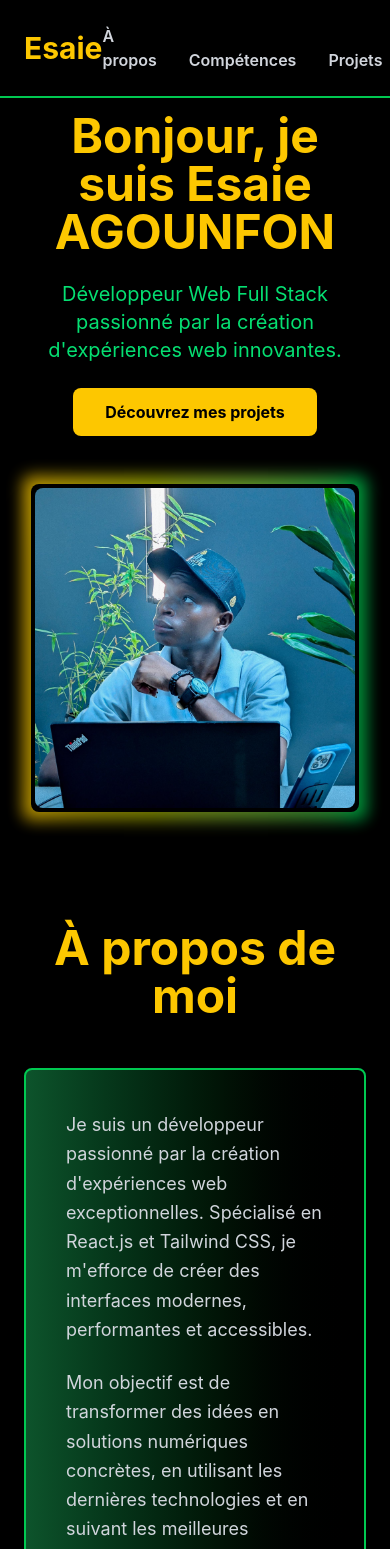
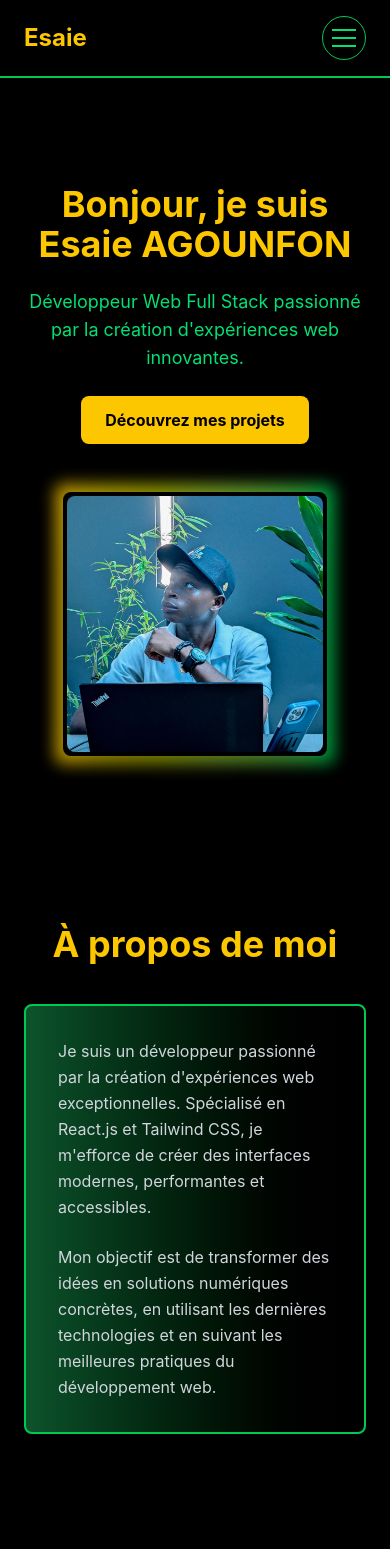
Before and after one commit to esaieagounfon-stack/esaie-portfolio1, a React (Vite) app: page / in a window 390 px wide. Shown: the top 1549 px of the page. Built offline with nearby package versions, Linux system fonts and the light colour scheme.

Commit message:
Responsive Design

```diff
--- a/src/components/About.jsx
+++ b/src/components/About.jsx
@@ -2,12 +2,12 @@ export default function About() {
   return (
     <section id="about" className="py-20 bg-black px-6">
       <div className="max-w-4xl mx-auto">
-        <h2 className="text-5xl font-bold mb-12 text-center text-yellow-400">À propos de moi</h2>
-        <div className="bg-gradient-to-r from-green-900 to-black p-10 rounded-lg border-2 border-green-500">
-          <p className="text-lg text-gray-300 leading-relaxed mb-6">
+        <h2 className="text-4xl font-bold mb-10 text-center text-yellow-400 sm:text-5xl">À propos de moi</h2>
+        <div className="bg-gradient-to-r from-green-900 to-black p-8 rounded-lg border-2 border-green-500 sm:p-10">
+          <p className="text-base text-gray-300 leading-relaxed mb-6 sm:text-lg">
             Je suis un développeur passionné par la création d'expériences web exceptionnelles. Spécialisé en React.js et Tailwind CSS, je m'efforce de créer des interfaces modernes, performantes et accessibles.
           </p>
-          <p className="text-lg text-gray-300 leading-relaxed">
+          <p className="text-base text-gray-300 leading-relaxed sm:text-lg">
             Mon objectif est de transformer des idées en solutions numériques concrètes, en utilisant les dernières technologies et en suivant les meilleures pratiques du développement web.
           </p>
         </div>
--- a/src/components/Contact.jsx
+++ b/src/components/Contact.jsx
@@ -2,9 +2,9 @@ export default function Contact() {
   return (
     <section id="contact" className="py-20 bg-black px-6">
       <div className="max-w-2xl mx-auto">
-        <h2 className="text-5xl font-bold mb-4 text-center text-yellow-400">Me Contacter</h2>
-        <p className="text-gray-400 mb-12 text-center text-lg">Vous avez un projet en tête ? Contactez-moi !</p>
-        <form className="space-y-6 bg-gray-800 p-10 rounded-lg border-2 border-green-500">
+        <h2 className="text-4xl font-bold mb-4 text-center text-yellow-400 sm:text-5xl">Me Contacter</h2>
+        <p className="text-gray-400 mb-12 text-center text-base sm:text-lg">Vous avez un projet en tête ? Contactez-moi !</p>
+        <form className="space-y-6 bg-gray-800 p-8 rounded-lg border-2 border-green-500 sm:p-10">
           <input
             type="text"
             placeholder="Votre nom"
--- a/src/components/Header.jsx
+++ b/src/components/Header.jsx
@@ -1,13 +1,44 @@
+import { useState } from "react";
+
 export default function Header() {
+  const [menuOpen, setMenuOpen] = useState(false);
+
   return (
-    <header className="fixed w-full top-0 z-40 flex justify-between items-center p-6 bg-black border-b-2 border-green-500 shadow-lg">
-      <h1 className="text-3xl font-bold text-yellow-400">Esaie</h1>
-      <nav className="space-x-8">
-        <a href="#about" className="text-gray-300 hover:text-yellow-400 transition-colors font-semibold">À propos</a>
-        <a href="#skills" className="text-gray-300 hover:text-yellow-400 transition-colors font-semibold">Compétences</a>
-        <a href="#projects" className="text-gray-300 hover:text-yellow-400 transition-colors font-semibold">Projets</a>
-        <a href="#contact" className="text-gray-300 hover:text-yellow-400 transition-colors font-semibold">Contact</a>
-      </nav>
+    <header className="fixed inset-x-0 top-0 z-40 bg-black border-b-2 border-green-500 shadow-lg">
+      <div className="relative mx-auto flex max-w-6xl items-center justify-between px-6 py-4">
+        <h1 className="text-2xl font-bold text-yellow-400 md:text-3xl">Esaie</h1>
+
+        <button
+          type="button"
+          className="md:hidden inline-flex h-11 w-11 items-center justify-center rounded-full border border-green-500 text-green-400 hover:bg-green-500/10 transition-colors"
+          aria-label="Ouvrir le menu"
+          aria-expanded={menuOpen}
+          onClick={() => setMenuOpen((open) => !open)}
+        >
+          <span className="space-y-1.5">
+            <span className="block h-0.5 w-6 bg-current"></span>
+            <span className="block h-0.5 w-6 bg-current"></span>
+            <span className="block h-0.5 w-6 bg-current"></span>
+          </span>
+        </button>
+
+        <nav className={`absolute inset-x-0 top-full z-30 rounded-b-3xl border-b border-green-500 bg-black/95 px-6 pb-6 pt-4 shadow-2xl backdrop-blur-lg transition-all duration-300 md:static md:block md:border-0 md:bg-transparent md:px-0 md:pb-0 md:pt-0 md:shadow-none ${menuOpen ? "block" : "hidden"}`}>
+          <div className="flex flex-col gap-4 text-center md:flex-row md:items-center md:justify-end md:gap-8">
+            <a href="#about" onClick={() => setMenuOpen(false)} className="text-gray-300 hover:text-yellow-400 transition-colors font-semibold">
+              À propos
+            </a>
+            <a href="#skills" onClick={() => setMenuOpen(false)} className="text-gray-300 hover:text-yellow-400 transition-colors font-semibold">
+              Compétences
+            </a>
+            <a href="#projects" onClick={() => setMenuOpen(false)} className="text-gray-300 hover:text-yellow-400 transition-colors font-semibold">
+              Projets
+            </a>
+            <a href="#contact" onClick={() => setMenuOpen(false)} className="text-gray-300 hover:text-yellow-400 transition-colors font-semibold">
+              Contact
+            </a>
+          </div>
+        </nav>
+      </div>
     </header>
   );
 }
--- a/src/components/Hero.jsx
+++ b/src/components/Hero.jsx
@@ -1,19 +1,19 @@
 export default function Hero() {
   return (
-    <section className="min-h-screen flex items-center justify-center bg-black pt-20">
-      <div className="grid md:grid-cols-2 gap-12 items-center max-w-6xl mx-auto px-6">
+    <section className="min-h-screen flex items-center justify-center bg-black pt-24 px-6">
+      <div className="grid gap-12 items-center max-w-6xl mx-auto md:grid-cols-2">
         {/* Texte */}
         <div className="text-center md:text-left">
-          <h1 className="text-5xl md:text-6xl font-bold text-yellow-400 mb-6">
+          <h1 className="text-4xl font-bold text-yellow-400 mb-6 sm:text-5xl md:text-6xl">
             Bonjour, je suis Esaie AGOUNFON
           </h1>
-          <p className="text-xl text-green-400 mb-6">
+          <p className="text-lg text-green-400 mb-6 sm:text-xl">
             Développeur Web Full Stack passionné par la création d'expériences web innovantes.
           </p>
 
           <a
             href="#projects"
-            className="inline-block bg-yellow-400 text-black font-bold py-3 px-8 rounded-lg hover:bg-green-500 hover:text-white transition-all transform hover:scale-105"
+            className="inline-block bg-yellow-400 text-black font-bold py-3 px-6 rounded-lg hover:bg-green-500 hover:text-white transition-all transform hover:scale-105"
           >
             Découvrez mes projets
           </a>
@@ -28,7 +28,7 @@ export default function Hero() {
               <img
                 src="/hero.png"
                 alt="Photo de profil"
-                className="w-80 h-80 object-cover rounded-lg shadow-2xl"
+                className="w-64 h-64 rounded-lg object-cover shadow-2xl sm:w-72 sm:h-72 md:w-80 md:h-80"
               />
             </div>
           </div>
--- a/src/components/Projects.jsx
+++ b/src/components/Projects.jsx
@@ -8,10 +8,10 @@ export default function Projects() {
   return (
     <section id="projects" className="py-20 bg-gradient-to-b from-black to-gray-900 px-6">
       <div className="max-w-6xl mx-auto">
-        <h2 className="text-5xl font-bold mb-16 text-center text-yellow-400">Mes Projets</h2>
-        <div className="grid md:grid-cols-3 gap-8">
+        <h2 className="text-4xl font-bold mb-12 text-center text-yellow-400 sm:text-5xl">Mes Projets</h2>
+        <div className="grid gap-8 sm:grid-cols-2 lg:grid-cols-3">
           {projects.map((p, i) => (
-            <div key={i} className="bg-gray-800 p-8 rounded-lg border-2 border-green-500 hover:border-yellow-400 shadow-lg hover:shadow-2xl hover:scale-105 transition-all">
+            <div key={i} className="bg-gray-800 p-6 rounded-lg border-2 border-green-500 hover:border-yellow-400 shadow-lg hover:shadow-2xl hover:scale-105 transition-all sm:p-8">
               <h3 className="text-2xl font-bold text-yellow-400 mb-3">{p.title}</h3>
               <p className="text-gray-300 mb-6">{p.description}</p>
               <a href={p.link} className="inline-block bg-green-500 hover:bg-yellow-400 text-black font-bold px-4 py-2 rounded transition-all">Voir plus</a>
--- a/src/components/Skills.jsx
+++ b/src/components/Skills.jsx
@@ -9,13 +9,13 @@ export default function Skills() {
   return (
     <section id="skills" className="py-20 bg-gradient-to-b from-black to-gray-900">
       <div className="max-w-6xl mx-auto px-6">
-        <h2 className="text-5xl font-bold text-center text-yellow-400 mb-16">
+        <h2 className="text-4xl font-bold text-center text-yellow-400 mb-12 sm:text-5xl">
           Mes Compétences
         </h2>
 
-        <div className="grid md:grid-cols-2 lg:grid-cols-4 gap-8">
+        <div className="grid gap-8 sm:grid-cols-2 lg:grid-cols-4">
           {skills.map((skillGroup, idx) => (
-            <div key={idx} className="bg-gray-800 p-8 rounded-lg border-2 border-green-500 hover:border-yellow-400 transition-all hover:transform hover:scale-105">
+            <div key={idx} className="bg-gray-800 p-6 rounded-lg border-2 border-green-500 hover:border-yellow-400 transition-all hover:transform hover:scale-105 sm:p-8">
               <h3 className="text-2xl font-bold text-yellow-400 mb-6 text-center">
                 {skillGroup.category}
               </h3>
```
